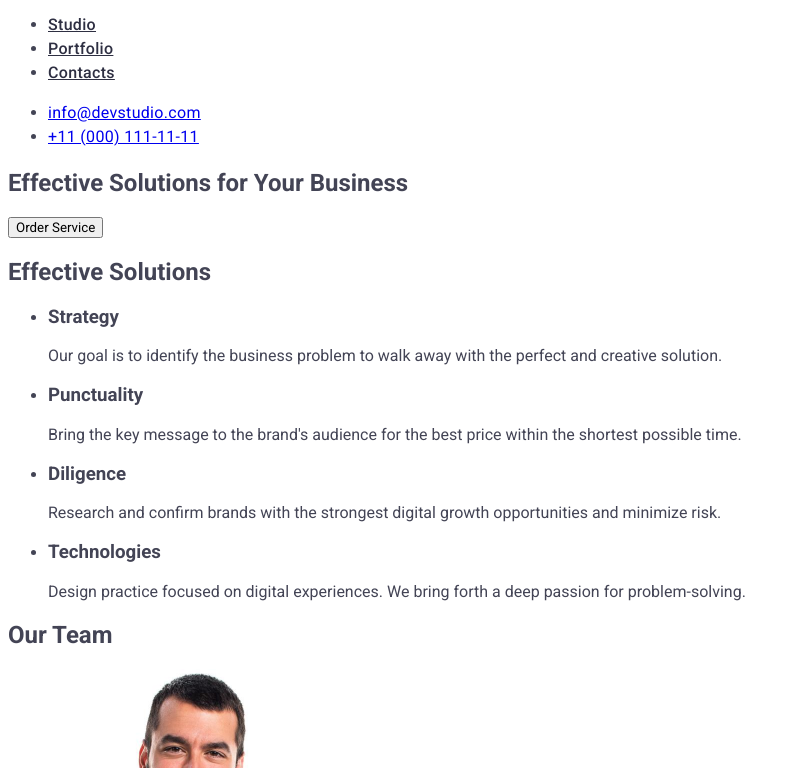
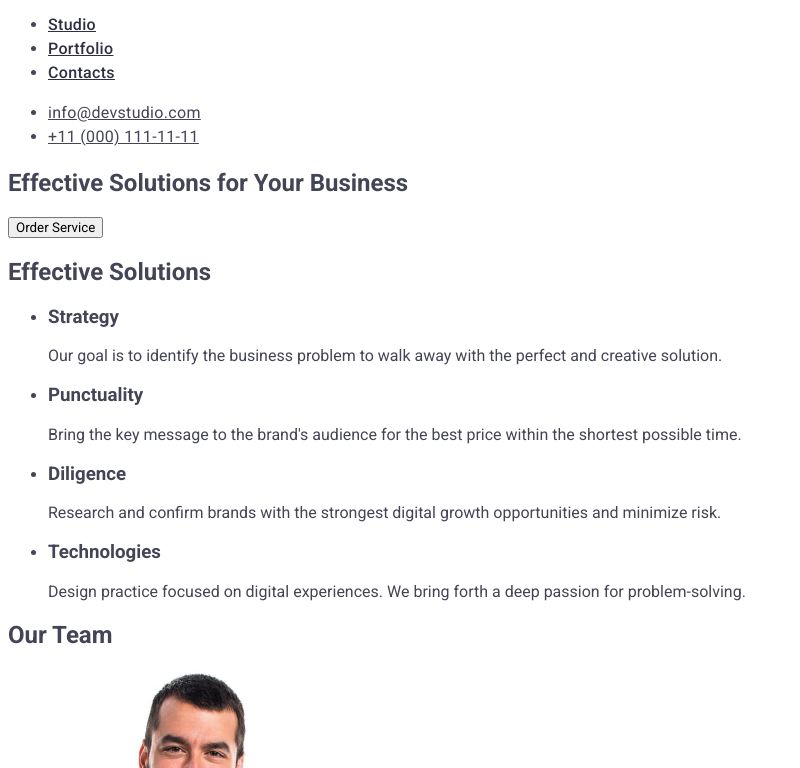
Before and after one commit to Sergiy4ik/goit-markup-hw-02, a plain HTML site: page index.html in a window 1280 px wide. Shown: the part 32-800 px from the top of the page, without its empty margins (0-800 px from the left). Drawn offline with Linux system fonts and the light colour scheme.

Commit message:
Update style.css

```diff
--- a/css/style.css
+++ b/css/style.css
@@ -22,7 +22,7 @@ body {
     color: #404bbf;
 }
 
-.header-address {
+.header-address-link {
     font-style: normal;
     font-weight: 400;
     font-size: 16px;
@@ -31,11 +31,11 @@ body {
     color: #434455;
 }
 
-.header-address:hover {
+.header-address-link:hover {
     color: #404bbf;
 }
 
-.header-address:focus {
+.header-address-link:focus {
     color: #404bbf;
 }
 
```
